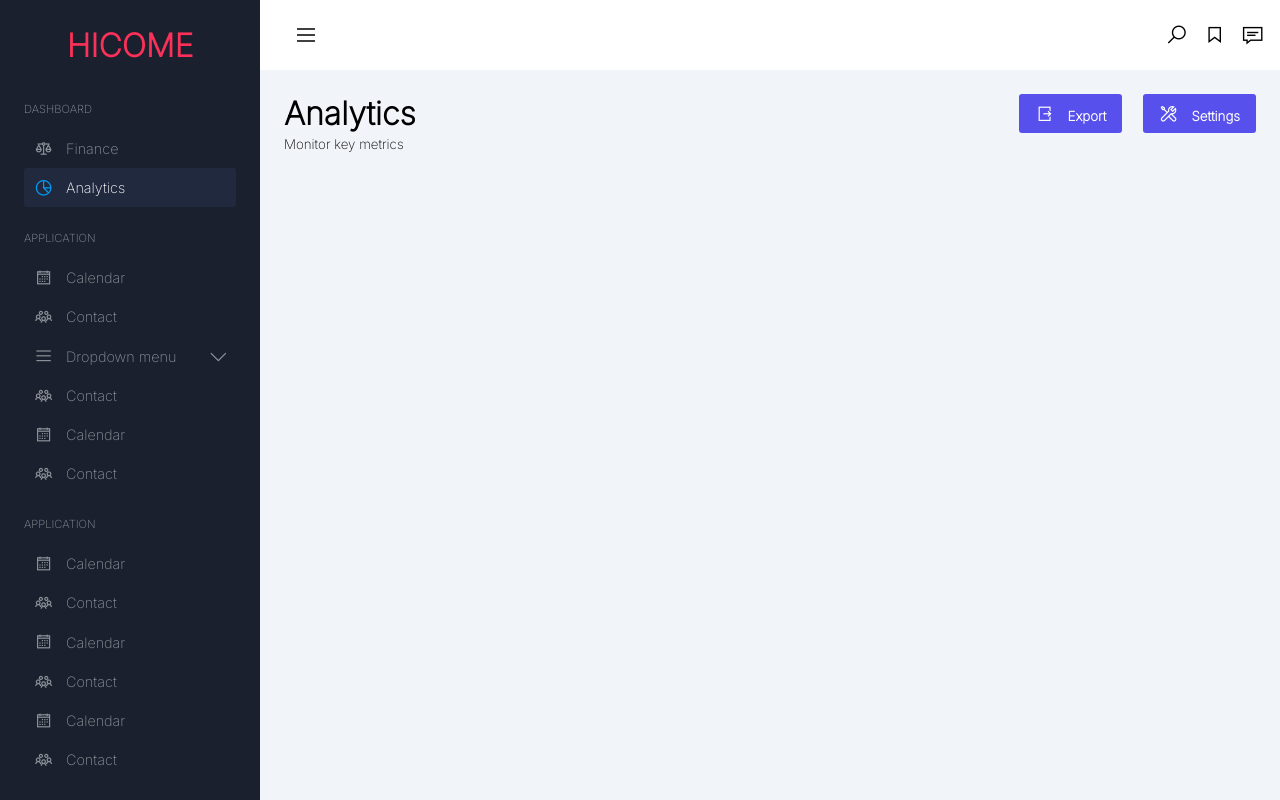
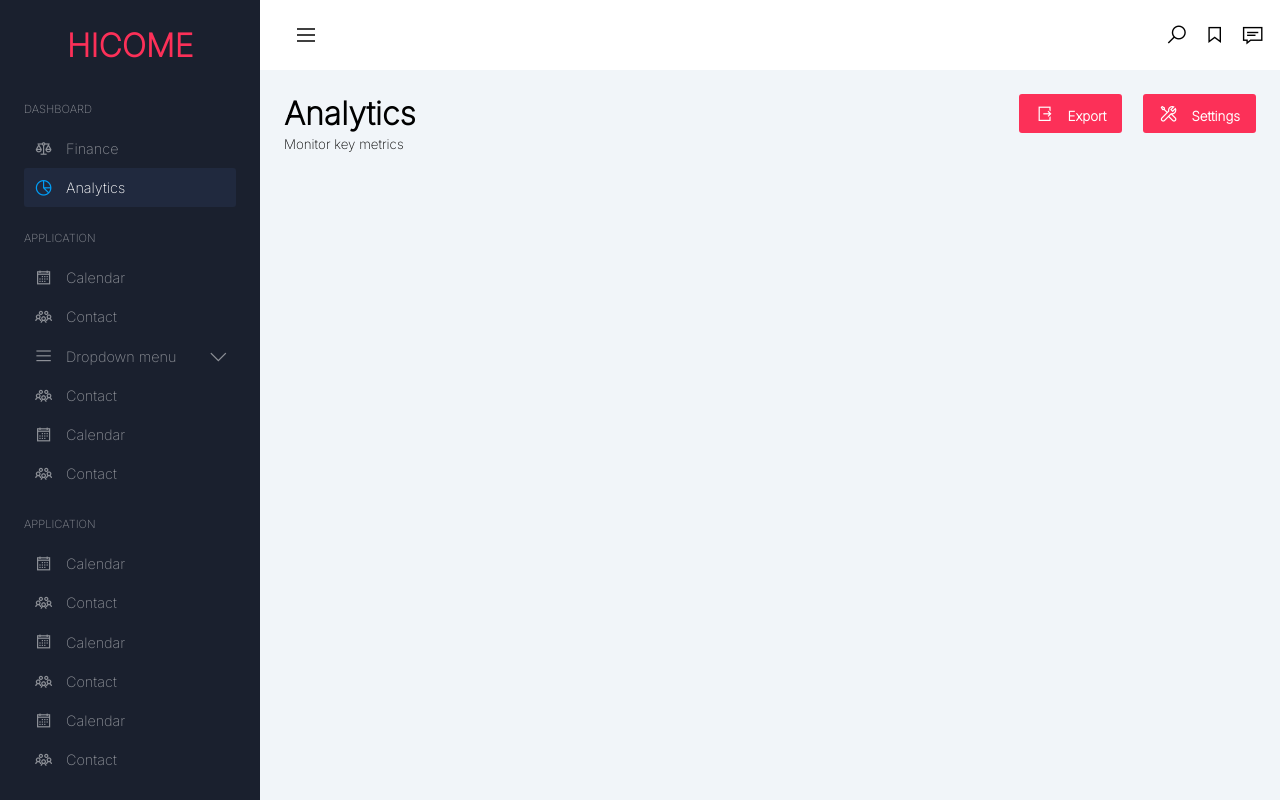
Before and after one commit to hikamabq/hicome-admin-template, a plain HTML site: page index.html in a window 1280 px wide. Drawn offline with nearby package versions, Linux system fonts and the light colour scheme.

Commit message:
add screenshot

```diff
--- a/assets/style.css
+++ b/assets/style.css
@@ -243,7 +243,7 @@ main{
 .header-actions button{
 	outline: none;
 	color: #fff;
-	background: #5850ec;
+	background: #fc3058;
 	border: none;
 	padding: .6rem 1rem;
 	margin-left: 1rem;
```
Also changed, not shown: screenshot.png (added).
